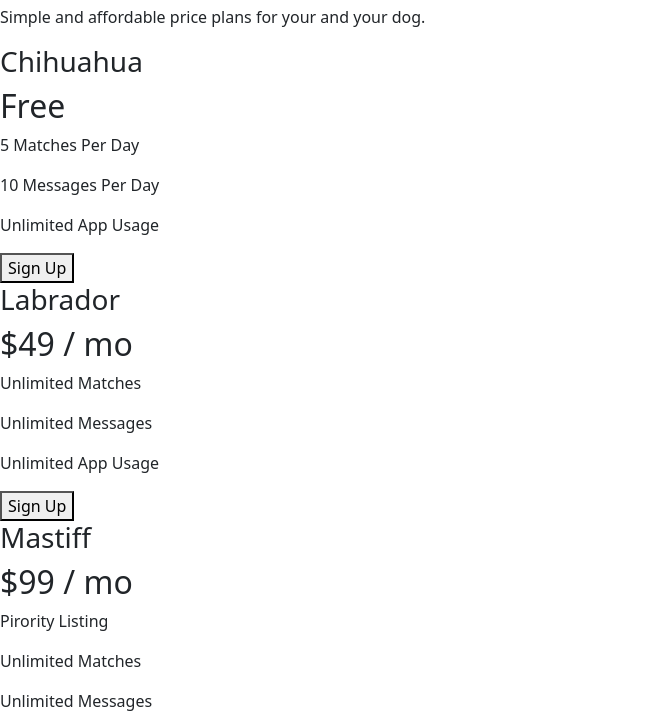
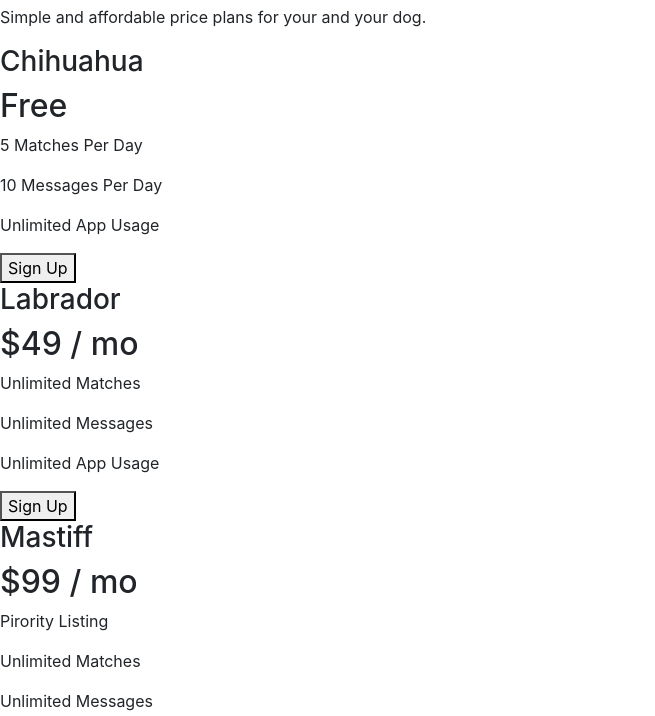
Before and after one commit to fogset/TinDog, a plain HTML site: page index.html in a window 1280 px wide. Shown: the part 1746-2462 px from the top of the page, without its empty margins (0-655 px from the left). Drawn offline with nearby package versions, Linux system fonts and the light colour scheme.

Commit message:
switched to bootstrap 4

```diff
--- a/index.html
+++ b/index.html
@@ -4,8 +4,12 @@
 <head>
   <meta charset="utf-8">
   <title>TinDog</title>
-  <link href="https://cdn.jsdelivr.net/npm/bootstrap@5.0.0-beta1/dist/css/bootstrap.min.css" rel="stylesheet" integrity="sha384-giJF6kkoqNQ00vy+HMDP7azOuL0xtbfIcaT9wjKHr8RbDVddVHyTfAAsrekwKmP1" crossorigin="anonymous">
+  <link rel="stylesheet" href="https://maxcdn.bootstrapcdn.com/bootstrap/4.0.0/css/bootstrap.min.css" integrity="sha384-Gn5384xqQ1aoWXA+058RXPxPg6fy4IWvTNh0E263XmFcJlSAwiGgFAW/dAiS6JXm" crossorigin="anonymous">
   <link rel="stylesheet" href="css/styles.css">
+
+  <script src="https://code.jquery.com/jquery-3.2.1.slim.min.js" integrity="sha384-KJ3o2DKtIkvYIK3UENzmM7KCkRr/rE9/Qpg6aAZGJwFDMVNA/GpGFF93hXpG5KkN" crossorigin="anonymous"></script>
+  <script src="https://cdnjs.cloudflare.com/ajax/libs/popper.js/1.12.9/umd/popper.min.js" integrity="sha384-ApNbgh9B+Y1QKtv3Rn7W3mgPxhU9K/ScQsAP7hUibX39j7fakFPskvXusvfa0b4Q" crossorigin="anonymous"></script>
+  <script src="https://maxcdn.bootstrapcdn.com/bootstrap/4.0.0/js/bootstrap.min.js" integrity="sha384-JZR6Spejh4U02d8jOt6vLEHfe/JQGiRRSQQxSfFWpi1MquVdAyjUar5+76PVCmYl" crossorigin="anonymous"></script>
 </head>
 
 <body>
```
